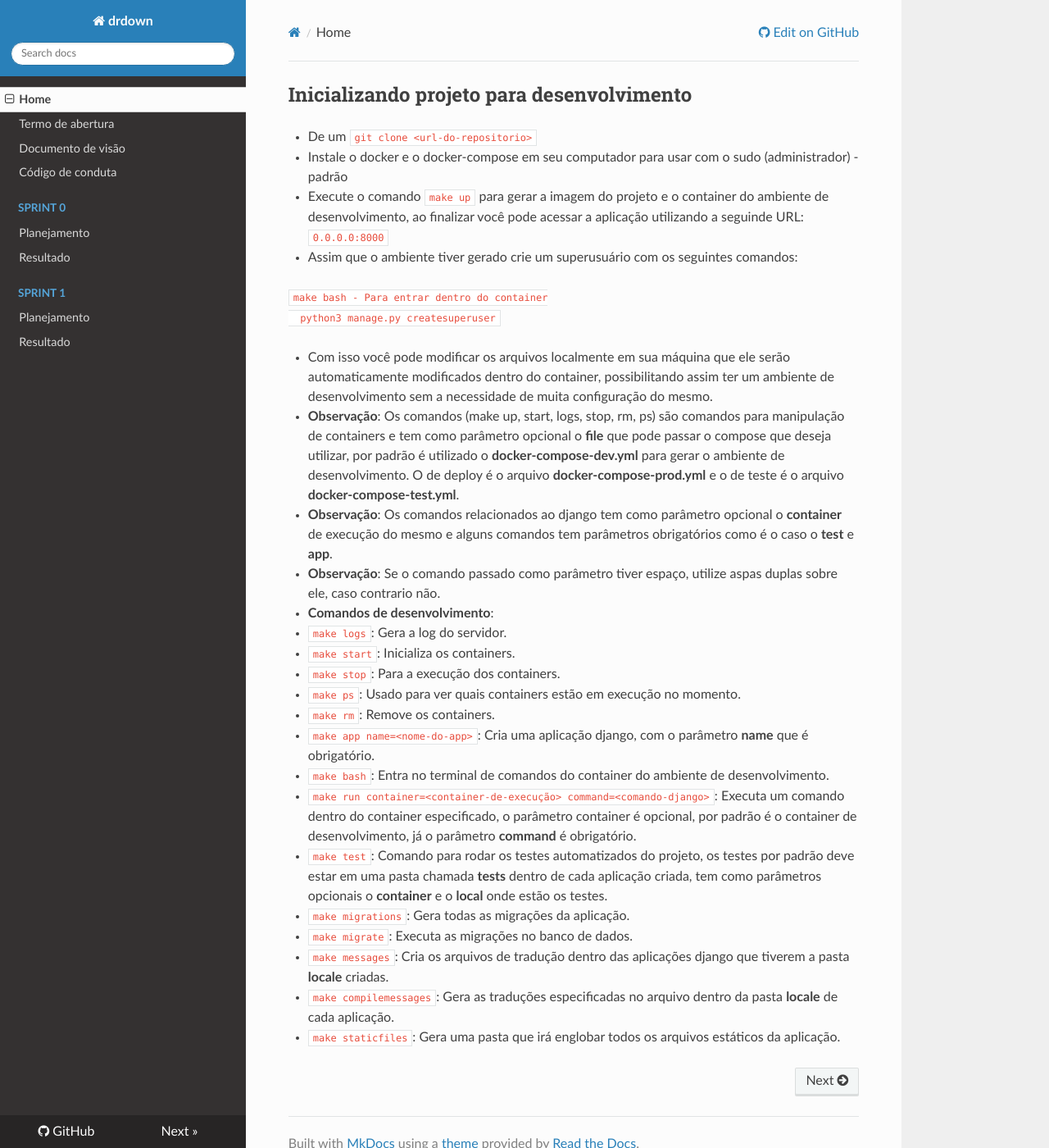
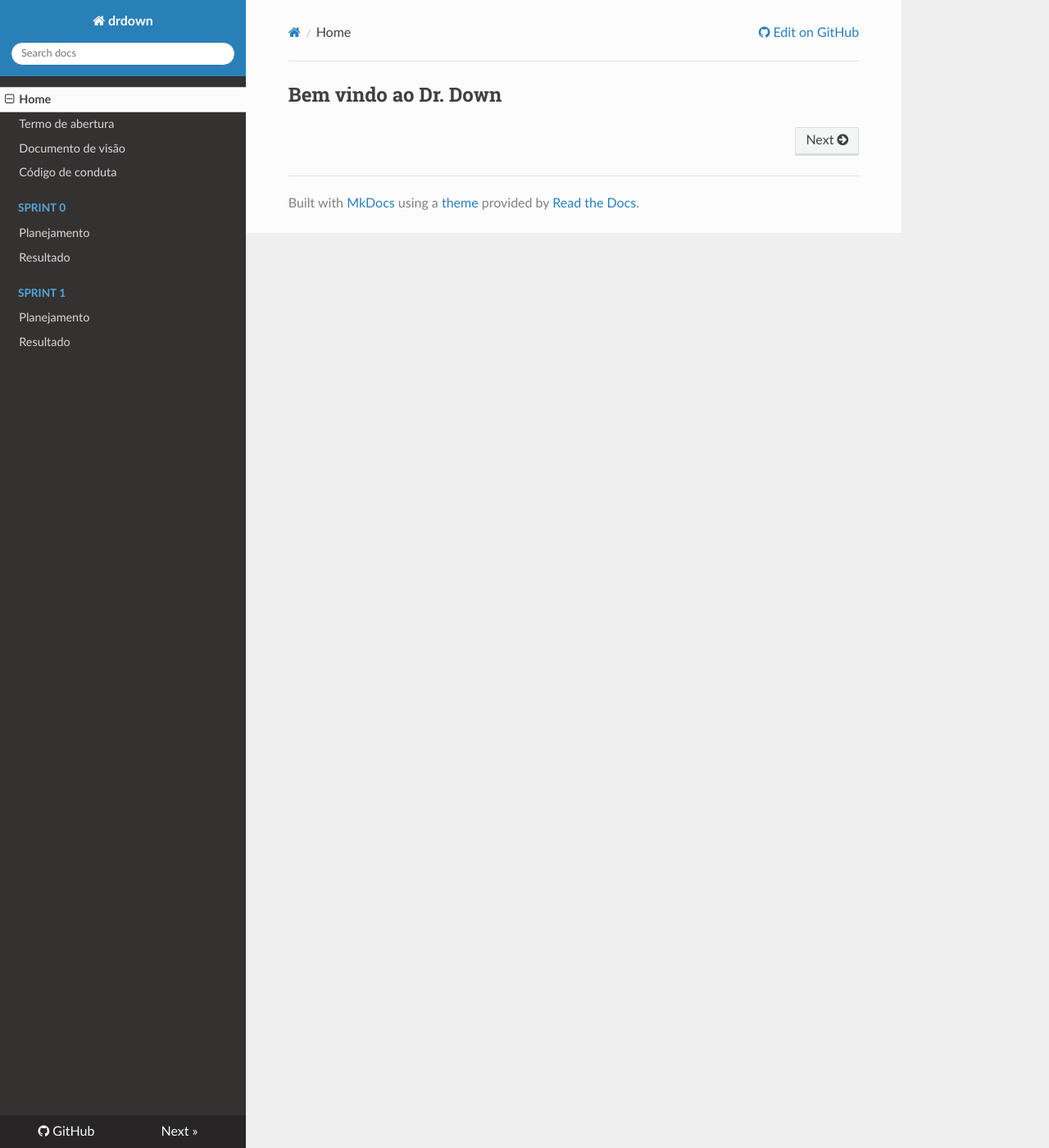
Before and after one commit to fga-eps-mds/2018.1-Dr-Down, an MkDocs documentation site: the page built from docs/index.md, in a window 1280 px wide and 1400 px high. Shown: the whole window at 82% size. Built offline with MkDocs 1.6.1, drawn with Linux system fonts in a browser that asks for light colours; nearby versions of some CDN libraries; old or Windows-style settings are respelled for this version of MkDocs.

````diff
--- a/docs/index.md
+++ b/docs/index.md
@@ -1,57 +1 @@
-## Inicializando projeto para desenvolvimento
-
-* De um ```git clone <url-do-repositorio>```
-
-* Instale o docker e o docker-compose em seu computador para usar com o sudo (administrador) - padrão
-
-* Execute o comando ```make up``` para gerar a imagem do projeto e o container do ambiente de desenvolvimento,
-ao finalizar você pode acessar a aplicação utilizando a seguinde URL: ```0.0.0.0:8000```
-
-* Assim que o ambiente tiver gerado crie um superusuário com os seguintes comandos:
-
-  ```
-  make bash - Para entrar dentro do container
-  python3 manage.py createsuperuser
-  ```
-
-* Com isso você pode modificar os arquivos localmente em sua máquina que ele serão automaticamente modificados dentro do container, possibilitando assim ter um ambiente de desenvolvimento sem a necessidade de muita configuração do mesmo.
-
-* **Observação**: Os comandos (make up, start, logs, stop, rm, ps) são comandos para manipulação de containers e tem como parâmetro opcional o **file** que pode passar o compose que deseja utilizar, por padrão é utilizado o **docker-compose-dev.yml** para gerar o ambiente de desenvolvimento. O de deploy é o arquivo **docker-compose-prod.yml** e o de teste é o arquivo **docker-compose-test.yml**.
-
-* **Observação**: Os comandos relacionados ao django tem como parâmetro opcional o **container** de execução do mesmo e alguns comandos tem parâmetros obrigatórios como é o caso o **test** e **app**.
-
-* **Observação**: Se o comando passado como parâmetro tiver espaço, utilize aspas duplas sobre ele, caso contrario não.
-
-* **Comandos de desenvolvimento**:
-
-  - ```make logs```: Gera a log do servidor.
-
-  - ```make start```: Inicializa os containers.
-
-  - ```make stop```: Para a execução dos containers.
-
-  - ```make ps```: Usado para ver quais containers estão em execução no momento.
-
-  - ```make rm```: Remove os containers.
-
-  - ```make app name=<nome-do-app>```: Cria uma aplicação django, com o parâmetro **name** que é obrigatório.
-
-  - ```make bash```: Entra no terminal de comandos do container do ambiente de desenvolvimento.
-
-  - ```make run container=<container-de-execução> command=<comando-django>```: Executa um comando dentro do
-    container especificado, o parâmetro container é opcional, por padrão é o container de desenvolvimento,
-    já o parâmetro **command** é obrigatório.
-
-  - ```make test```: Comando para rodar os testes automatizados do projeto, os testes por padrão deve estar em uma
-    pasta chamada **tests** dentro de cada aplicação criada, tem como parâmetros opcionais o **container** e o **local**
-    onde estão os testes.
-
-  - ```make migrations```: Gera todas as migrações da aplicação.
-
-  - ```make migrate```: Executa as migrações no banco de dados.
-
-  - ```make messages```: Cria os arquivos de tradução dentro das aplicações django que tiverem a pasta **locale** criadas.
-
-  - ```make compilemessages```: Gera as traduções especificadas no arquivo dentro da pasta **locale** de cada aplicação.
-
-  - ```make staticfiles```: Gera uma pasta que irá englobar todos os arquivos estáticos da aplicação.
+## Bem vindo ao Dr. Down
--- a/mkdocs.yml
+++ b/mkdocs.yml
@@ -14,3 +14,6 @@
   - Sprint 1:
     - Planejamento: sprints/01/planning.md
     - Resultado: sprints/01/results.md
+
+markdown_extensions:
+  - pymdownx.superfences
````
Also changed, not shown: README.rst, 1 other file.
